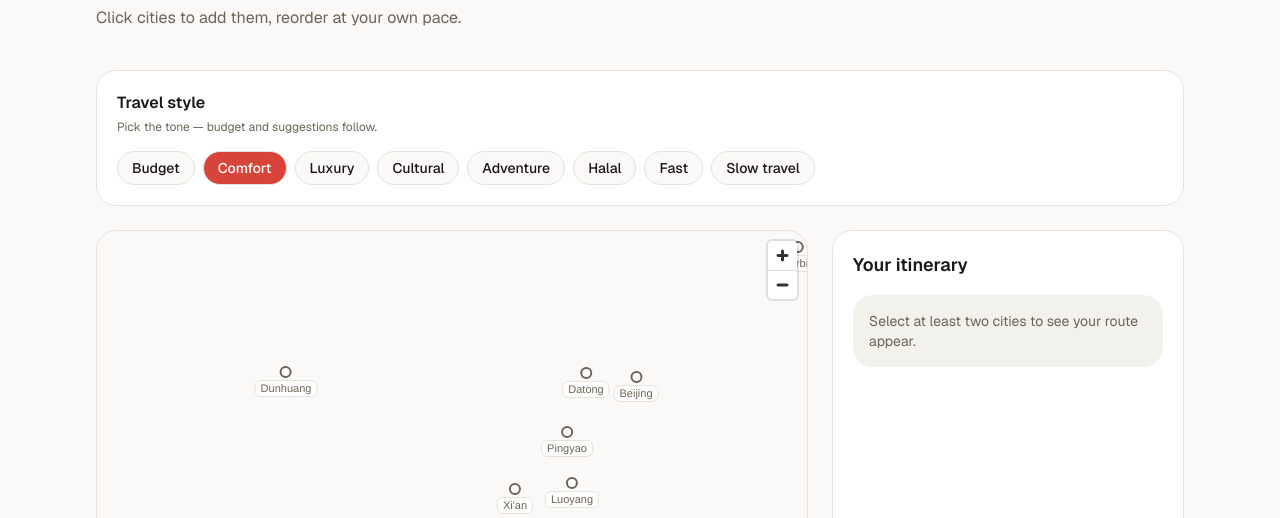
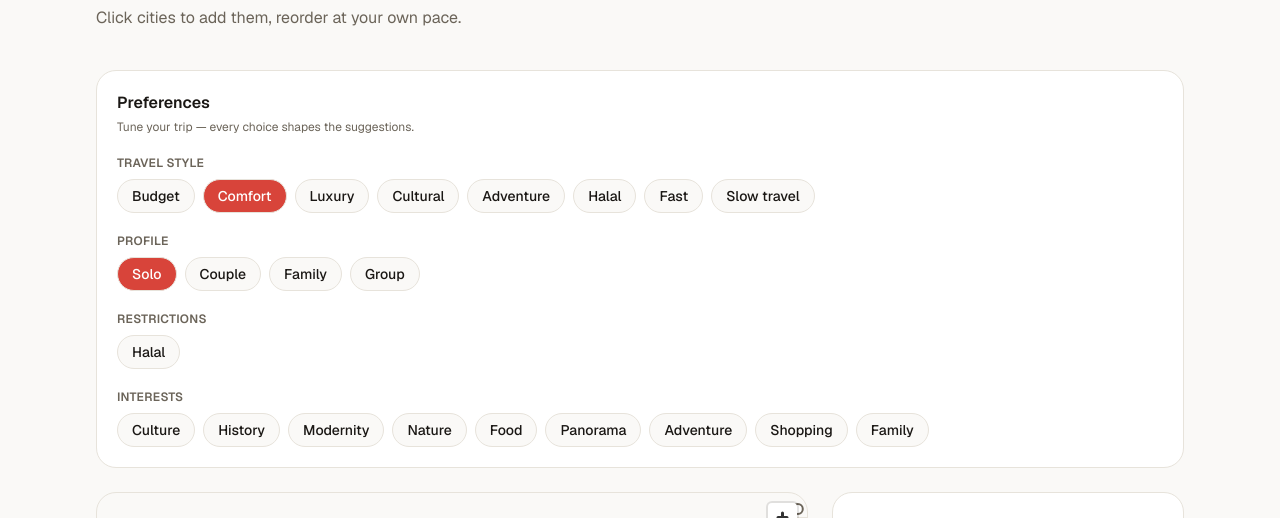
Before and after one commit to ramyozi/sinora, a Next.js app: page /en/route-planner in a window 1280 px wide. Shown: the part 175-693 px from the top of the page. Built offline with nearby package versions, Linux system fonts and the light colour scheme; no server answers.

Commit message:
remplacement de StylePicker par PreferencesPanel dans le route builder

```diff
--- a/src/components/route-planner/route-builder.tsx
+++ b/src/components/route-planner/route-builder.tsx
@@ -3,15 +3,20 @@
 import { useCallback, useMemo, useState } from "react";
 import type { Locale } from "@/i18n/config";
 import type { Dictionary } from "@/i18n/dictionaries";
-import type { City } from "@/data/cities";
+import type { City, CityTag } from "@/data/cities";
 import { routeTotals, segmentsForRoute } from "@/data/routes";
 import { suggestIntermediates } from "@/data/routes/recommendation";
 import { type RouteStyle, styleConfig } from "@/data/routes/style";
+import {
+  composeTagBoost,
+  type DietRestriction,
+  type TravelProfile,
+} from "@/data/routes/preferences";
 import { BudgetEstimate } from "./budget-estimate";
 import { ItineraryPanel } from "./itinerary-panel";
 import { ItineraryTimeline } from "./itinerary-timeline";
+import { PreferencesPanel } from "./preferences-panel";
 import { RouteMap } from "./route-map";
-import { StylePicker } from "./style-picker";
 import { SuggestionsPanel } from "./suggestions-panel";
 
 interface Props {
@@ -25,6 +30,9 @@ interface Props {
 export function RouteBuilder({ cities, locale, dict }: Props) {
   const [selected, setSelected] = useState<string[]>([]);
   const [style, setStyle] = useState<RouteStyle>("comfort");
+  const [profile, setProfile] = useState<TravelProfile>("solo");
+  const [diet, setDiet] = useState<DietRestriction[]>([]);
+  const [interests, setInterests] = useState<CityTag[]>([]);
   const [hoveredSlug, setHoveredSlug] = useState<string | null>(null);
   const config = styleConfig[style];
 
@@ -70,18 +78,35 @@ export function RouteBuilder({ cities, locale, dict }: Props) {
 
   const segments = useMemo(() => segmentsForRoute(selected), [selected]);
   const totals = useMemo(() => routeTotals(selected), [selected]);
+
+  // Tag boost effectif : style + profil + restrictions + intérêts.
+  const effectiveBoost = useMemo(
+    () => composeTagBoost(config.tagBoost, { profile, diet, interests }),
+    [config.tagBoost, profile, diet, interests],
+  );
+
   const recommendations = useMemo(
     () =>
       suggestIntermediates(
-        { selected, cities, tagBoost: config.tagBoost },
+        { selected, cities, tagBoost: effectiveBoost },
         config.suggestionLimit,
       ),
-    [selected, cities, config],
+    [selected, cities, effectiveBoost, config.suggestionLimit],
   );
 
   return (
     <div className="space-y-6">
-      <StylePicker value={style} onChange={setStyle} dict={dict} />
+      <PreferencesPanel
+        style={style}
+        profile={profile}
+        diet={diet}
+        interests={interests}
+        onStyleChange={setStyle}
+        onProfileChange={setProfile}
+        onDietChange={setDiet}
+        onInterestsChange={setInterests}
+        dict={dict}
+      />
       <div className="grid gap-6 lg:grid-cols-[1fr_22rem]">
         <RouteMap
           cities={cities}
--- a/src/components/route-planner/style-picker.tsx
+++ /dev/null
@@ -1,51 +0,0 @@
-"use client";
-
-import type { Dictionary } from "@/i18n/dictionaries";
-import { ROUTE_STYLES, type RouteStyle } from "@/data/routes/style";
-import { cn } from "@/lib/cn";
-
-interface Props {
-  value: RouteStyle;
-  onChange: (style: RouteStyle) => void;
-  dict: Dictionary;
-}
-
-// Sélecteur du style de voyage : pilote budget et biais de recommandation.
-export function StylePicker({ value, onChange, dict }: Props) {
-  return (
-    <section className="rounded-card border border-border bg-surface p-5">
-      <header>
-        <h2 className="text-base font-semibold text-foreground">
-          {dict.routePlanner.style.title}
-        </h2>
-        <p className="mt-1 text-xs text-muted">
-          {dict.routePlanner.style.subtitle}
-        </p>
-      </header>
-
-      <div
-        role="radiogroup"
-        aria-label={dict.routePlanner.style.title}
-        className="mt-4 flex flex-wrap gap-2"
-      >
-        {ROUTE_STYLES.map((style) => (
-          <button
-            key={style}
-            type="button"
-            role="radio"
-            aria-checked={style === value}
-            onClick={() => onChange(style)}
-            className={cn(
-              "rounded-full border px-3.5 py-1.5 text-sm font-medium transition-colors",
-              style === value
-                ? "border-accent bg-accent text-accent-foreground"
-                : "border-border bg-background text-foreground hover:border-accent/40 hover:text-accent",
-            )}
-          >
-            {dict.routePlanner.style.options[style]}
-          </button>
-        ))}
-      </div>
-    </section>
-  );
-}
```
